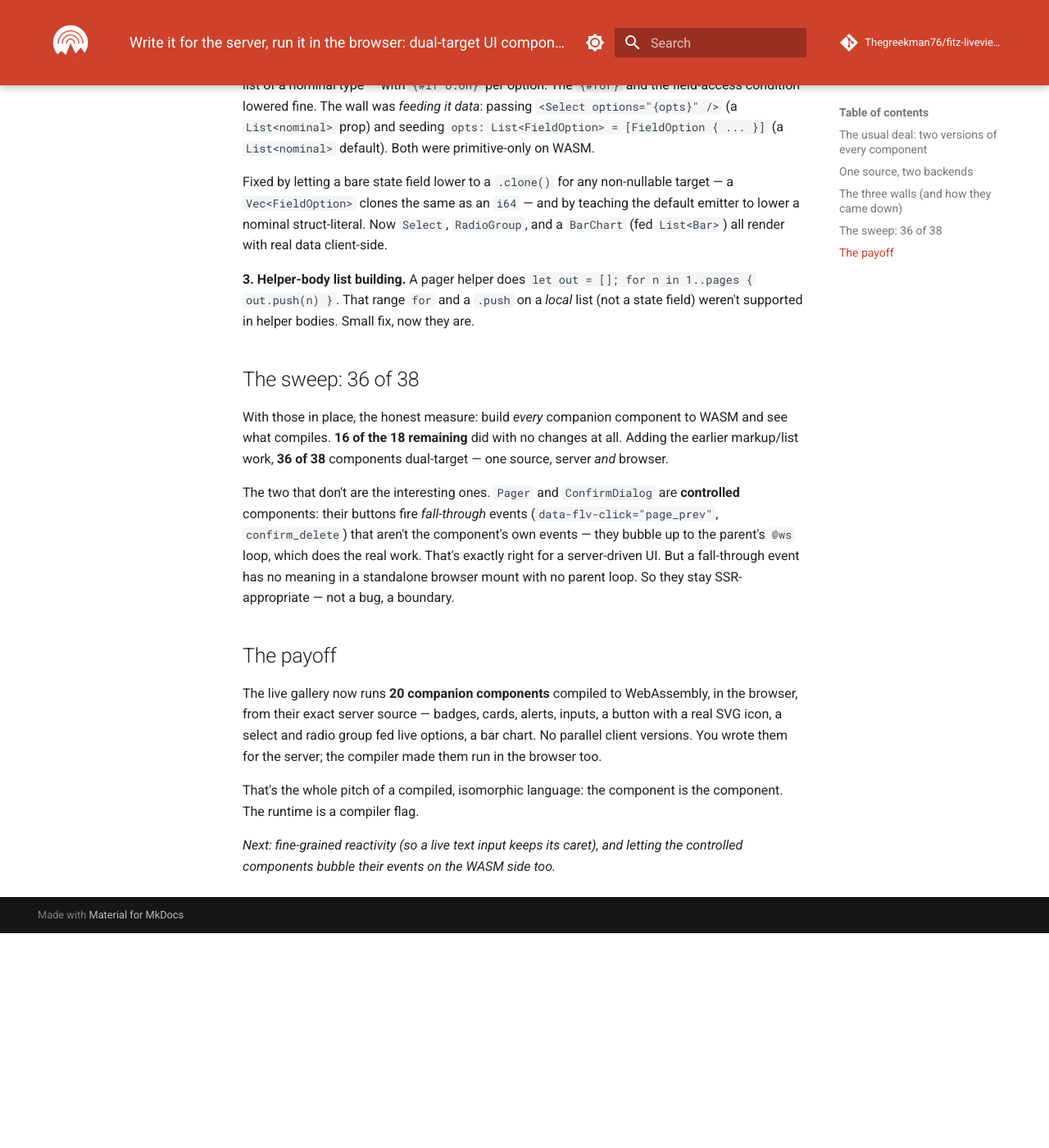
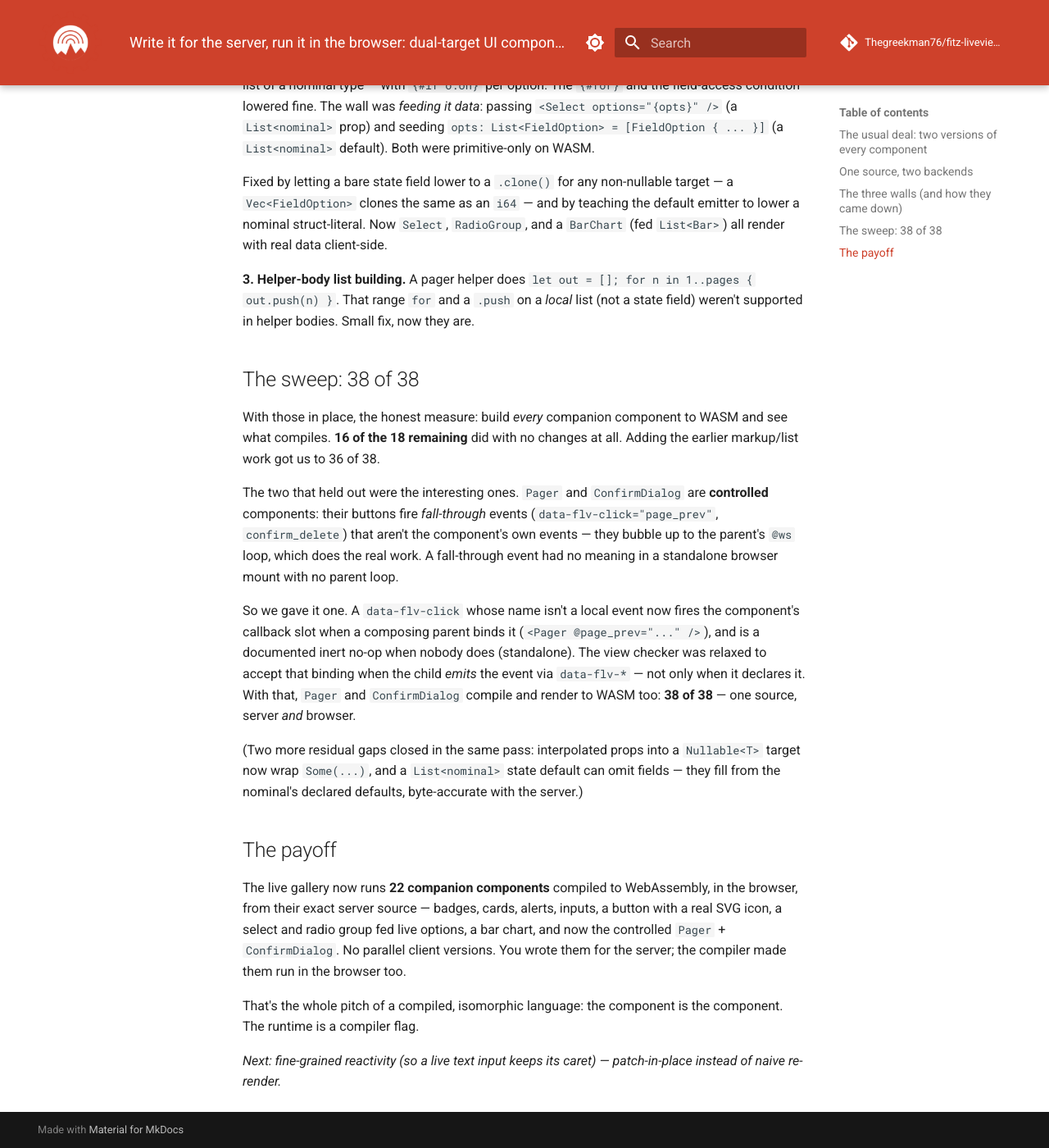
Before and after one commit to Thegreekman76/fitz-liveviews, an MkDocs documentation site: the page built from docs/blog/dev.to/9-dual-target-companion-ui-en.md, in a window 1280 px wide and 1400 px high, scrolled down 1507 px. Shown: the whole window at 82% size. Built offline with MkDocs 1.6.1 and Material for MkDocs 9.7.7, drawn with Linux system fonts in a browser that asks for light colours; comment, search, counter and statistics services are not loaded; before the commit the page ends 2645 px from its top, so only the background shows below that; some of the changed text lies outside the part shown.

Commit message:
docs(wasm): CW.9 follow-ups — 38/38 companion components dual-target (Pager + ConfirmDialog)
El core (fitz v0.37.0) cierra las 3 deudas residuales de CW.9 (props Nullable, defaults List<nominal>,
fall-through de data-flv-click). Con eso los dos componentes controlados compilan y renderizan a WASM.

- _wasm_showcase.fitzv: suma Pager + ConfirmDialog (22 componentes en vivo).
- CHANGELOG + ROADMAP + blog #9 (EN/ES) actualizados a 38/38.

Bump 0.36.0 -> 0.37.0 (tracks fitz core v0.37.0).

```diff
--- a/docs/blog/dev.to/9-dual-target-companion-ui-en.md
+++ b/docs/blog/dev.to/9-dual-target-companion-ui-en.md
@@ -1,7 +1,7 @@
 ---
 title: "Write it for the server, run it in the browser: dual-target UI components in Fitz"
 published: false
-description: The Fitz LiveViews companion UI is server-rendered. But the SAME `.fitzv` component now compiles to WebAssembly and runs in the browser too — icons, forms, charts — with no rewrite and no parallel version. 36 of 38 components dual-target from one source. Here's what it took.
+description: The Fitz LiveViews companion UI is server-rendered. But the SAME `.fitzv` component now compiles to WebAssembly and runs in the browser too — icons, forms, charts — with no rewrite and no parallel version. All 38 components dual-target from one source. Here's what it took.
 tags: webdev, rust, opensource, frontend
 series: FitzLiveViews
 cover_image:
@@ -14,8 +14,8 @@ canonical_url:
 > markup component like a `Button` (which renders an SVG icon) and a
 > list-driven one like a `Select` (fed `List<FieldOption>`) both go from
 > *server-only* to *runs-in-the-browser* by changing the compiler, not the
-> component. **36 of 38** components dual-target today; the live gallery
-> runs 20 of them. *(Part 9 of the FitzLiveViews series.)*
+> component. **38 of 38** components dual-target today; the live gallery
+> runs 22 of them. *(Part 9 of the FitzLiveViews series.)*
 
 Part 6 built the companion UI library — ~40 importable components,
 server-rendered, styled with scoped CSS, extracted from a real admin app.
@@ -86,31 +86,43 @@ in 1..pages { out.push(n) }`. That range `for` and a `.push` on a *local*
 list (not a state field) weren't supported in helper bodies. Small fix,
 now they are.
 
-## The sweep: 36 of 38
+## The sweep: 38 of 38
 
 With those in place, the honest measure: build *every* companion component
 to WASM and see what compiles. **16 of the 18 remaining** did with no
-changes at all. Adding the earlier markup/list work, **36 of 38**
-components dual-target — one source, server *and* browser.
+changes at all. Adding the earlier markup/list work got us to 36 of 38.
 
-The two that don't are the interesting ones. `Pager` and `ConfirmDialog`
-are **controlled** components: their buttons fire *fall-through* events
-(`data-flv-click="page_prev"`, `confirm_delete`) that aren't the
-component's own events — they bubble up to the parent's `@ws` loop, which
-does the real work. That's exactly right for a server-driven UI. But a
-fall-through event has no meaning in a standalone browser mount with no
-parent loop. So they stay SSR-appropriate — not a bug, a boundary.
+The two that held out were the interesting ones. `Pager` and
+`ConfirmDialog` are **controlled** components: their buttons fire
+*fall-through* events (`data-flv-click="page_prev"`, `confirm_delete`)
+that aren't the component's own events — they bubble up to the parent's
+`@ws` loop, which does the real work. A fall-through event had no meaning
+in a standalone browser mount with no parent loop.
+
+So we gave it one. A `data-flv-click` whose name isn't a local event now
+fires the component's callback slot when a composing parent binds it
+(`<Pager @page_prev="..." />`), and is a documented inert no-op when
+nobody does (standalone). The view checker was relaxed to accept that
+binding when the child *emits* the event via `data-flv-*` — not only when
+it declares it. With that, `Pager` and `ConfirmDialog` compile and render
+to WASM too: **38 of 38** — one source, server *and* browser.
+
+(Two more residual gaps closed in the same pass: interpolated props into a
+`Nullable<T>` target now wrap `Some(...)`, and a `List<nominal>` state
+default can omit fields — they fill from the nominal's declared defaults,
+byte-accurate with the server.)
 
 ## The payoff
 
-The live gallery now runs **20 companion components** compiled to
+The live gallery now runs **22 companion components** compiled to
 WebAssembly, in the browser, from their exact server source — badges,
 cards, alerts, inputs, a button with a real SVG icon, a select and radio
-group fed live options, a bar chart. No parallel client versions. You
-wrote them for the server; the compiler made them run in the browser too.
+group fed live options, a bar chart, and now the controlled `Pager` +
+`ConfirmDialog`. No parallel client versions. You wrote them for the
+server; the compiler made them run in the browser too.
 
 That's the whole pitch of a compiled, isomorphic language: the component
 is the component. The runtime is a compiler flag.
 
-*Next: fine-grained reactivity (so a live text input keeps its caret), and
-letting the controlled components bubble their events on the WASM side too.*
+*Next: fine-grained reactivity (so a live text input keeps its caret) —
+patch-in-place instead of naive re-render.*
--- a/fitz.toml
+++ b/fitz.toml
@@ -1,6 +1,6 @@
 [package]
 name = "fitz-liveviews"
-version = "0.36.0"
+version = "0.37.0"
 edition = "2026"
 description = "Real-time server-rendered UI for Fitz. WebSocket diffing, zero JS build, Phoenix LiveView-inspired."
 authors = ["Martín Palopoli"]
```
Also changed, not shown: CHANGELOG.md (+30 -0 lines), ROADMAP.md (+31 -13 lines), docs/blog/dev.to/9-dual-target-companion-ui-es.md (+28 -16 lines), 1 other file.
